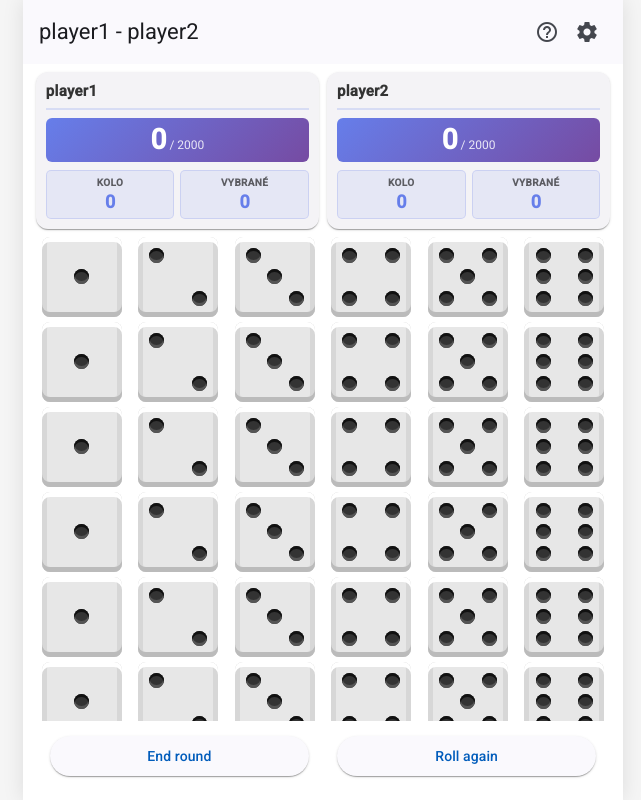
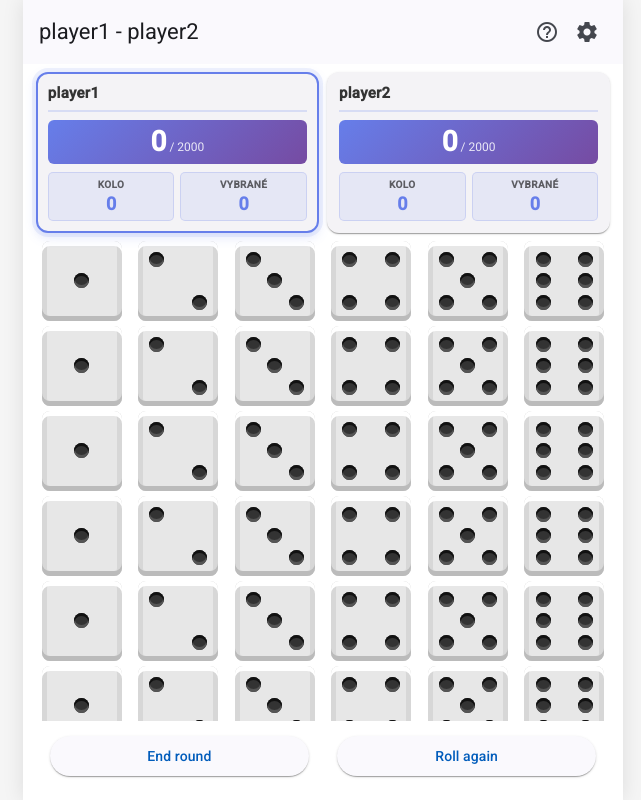
Before and after one commit to kamenitxan/Farkle-PWA, an Angular app: page / in a window 1280 px wide. Shown: the whole page, without its empty margins (317-958 px from the left). Built offline with nearby package versions, Linux system fonts and the light colour scheme.

Commit message:
Add active player highlighting to scoreboard with visual effects

```diff
--- a/src/app/pages/game/scoreboard/scoreboard.component.html
+++ b/src/app/pages/game/scoreboard/scoreboard.component.html
@@ -1,4 +1,4 @@
-<mat-card class="scoreboard">
+<mat-card class="scoreboard" [class.active]="isCurrentPlayer">
   <mat-card-content>
     <div class="player-section">
       <h2 class="player-name">{{ playerName }}</h2>
--- a/src/app/pages/game/scoreboard/scoreboard.component.scss
+++ b/src/app/pages/game/scoreboard/scoreboard.component.scss
@@ -7,10 +7,17 @@
   height: fit-content;
   padding: 0 !important;
   margin: 0 !important;
+  transition: all 0.3s ease;
+  border: 2px solid transparent;
 
   mat-card-content {
     padding: 10px;
   }
+}
+
+.scoreboard.active {
+  border: 2px solid #667eea;
+  box-shadow: 0 0 0 4px rgba(102, 126, 234, 0.1), 0 4px 12px rgba(102, 126, 234, 0.2);
 }
 
 .player-section {
--- a/src/app/pages/game/scoreboard/scoreboard.component.ts
+++ b/src/app/pages/game/scoreboard/scoreboard.component.ts
@@ -17,6 +17,7 @@ export class ScoreboardComponent implements OnInit {
   roundScore: number = 0;
   selectedScore: number = 0;
   targetScore: number = 2000;
+  isCurrentPlayer: boolean = false;
 
   constructor(
     private readonly settingsService: SettingsService,
@@ -50,5 +51,8 @@ export class ScoreboardComponent implements OnInit {
     this.settingsService.targetScoreObservable.subscribe(targetScore => {
       this.targetScore = targetScore;
     });
+    this.scoreKeeperService.currentPlayerObservable.subscribe(currentPlayer => {
+      this.isCurrentPlayer = currentPlayer === this.playerId();
+    });
   }
 }
```
